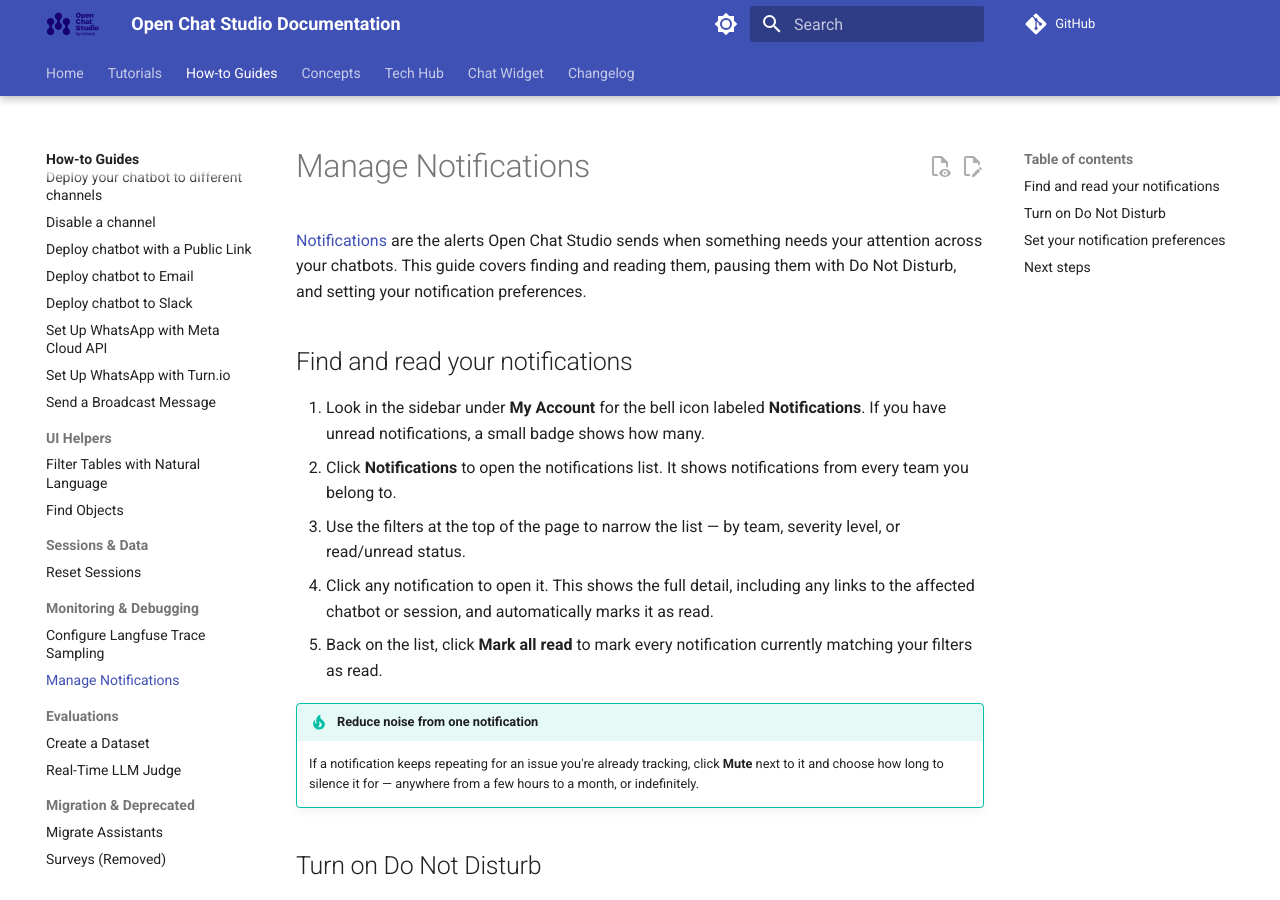
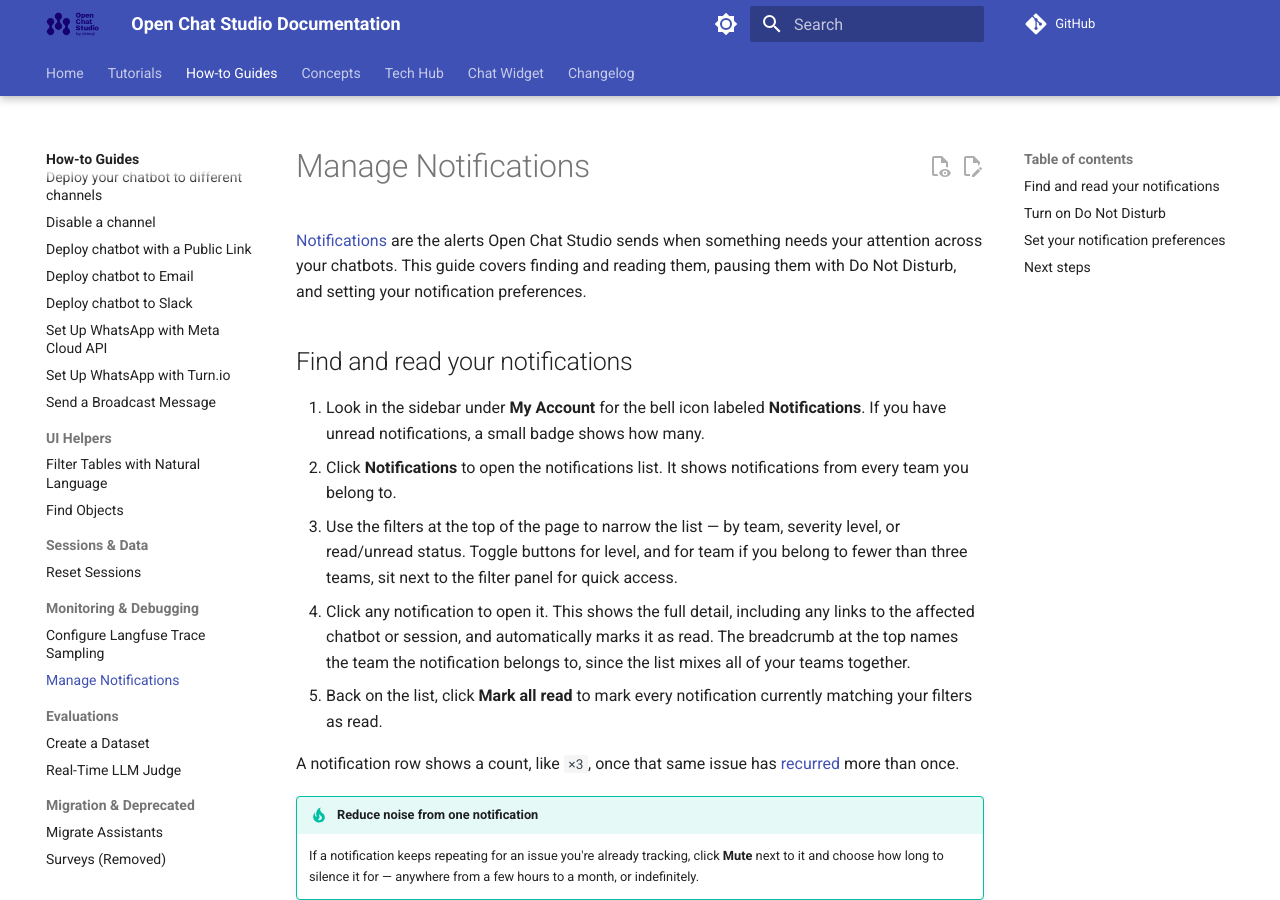
Before and after one commit to dimagi/open-chat-studio-docs, an MkDocs documentation site: the page built from docs/how-to/manage_notifications.md, in a window 1280 px wide and 900 px high. Built offline with MkDocs 1.6.1 and Material for MkDocs 9.7.7, drawn with Linux system fonts in a browser that asks for light colours; a script that is not in the unit is left out; comment, search, counter and statistics services are not loaded.

Commit message:
update changelog and docs from OCS PR #4361
Co-Authored-By: Claude Opus 5 (1M context) <noreply@anthropic.com>

```diff
--- a/docs/how-to/manage_notifications.md
+++ b/docs/how-to/manage_notifications.md
@@ -12,9 +12,14 @@ and setting your notification preferences.
    It shows notifications from every team you belong to.
 3. Use the filters at the top of the page to narrow the list —
    by team, severity level, or read/unread status.
+   Toggle buttons for level, and for team if you belong to fewer than three teams, sit next to the filter panel for quick access.
 4. Click any notification to open it.
    This shows the full detail, including any links to the affected chatbot or session, and automatically marks it as read.
+   The breadcrumb at the top names the team the notification belongs to, since the list mixes all of your teams together.
 5. Back on the list, click **Mark all read** to mark every notification currently matching your filters as read.
+
+A notification row shows a count, like `×3`, once that same issue has
+[recurred](../concepts/notifications.md#what-triggers-a-notification) more than once.
 
 !!! tip "Reduce noise from one notification"
     If a notification keeps repeating for an issue you're already tracking, click **Mute** next to it and choose how long to silence it for —
```
Also changed, not shown: docs/concepts/notifications.md (+1 -0 lines).
